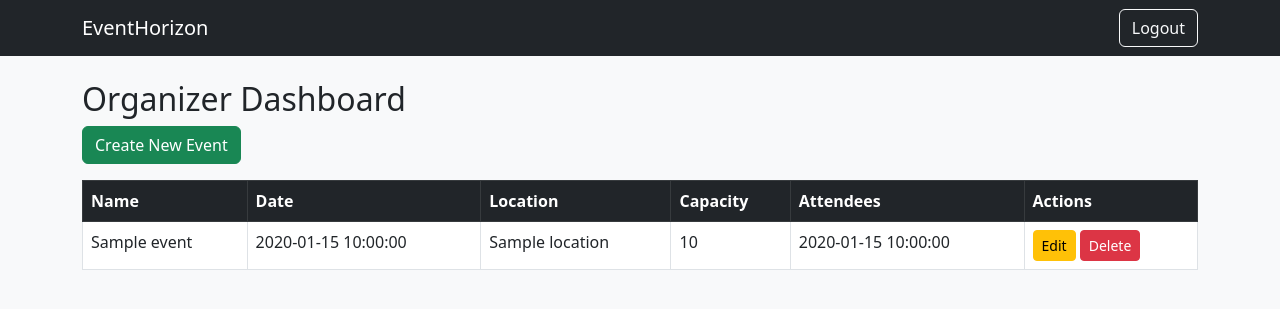
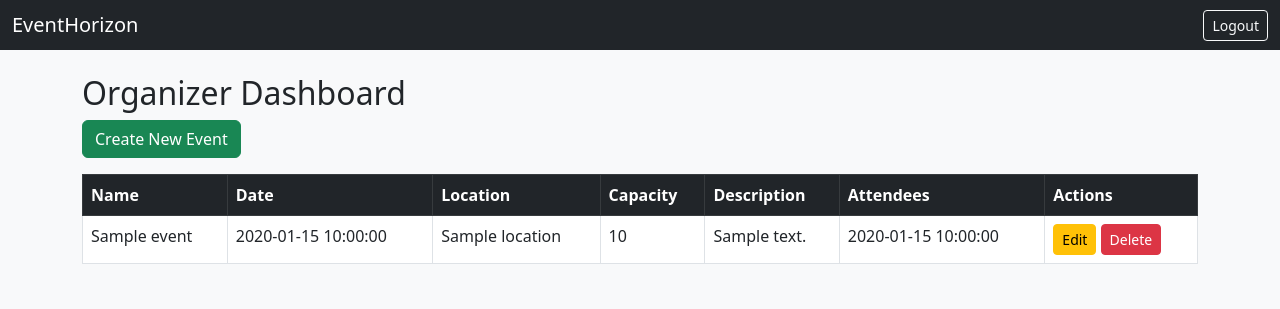
Before and after one commit to frhnahnr/eventportal, a Flask app: template templates/organizer_dashboard.html in a window 1280 px wide. Shown: the top 309 px of the page. Run offline with Flask 3, Linux system fonts and the light colour scheme; the template is opened without the code that fills it: most values are stand-ins (such as "Sample title", 1, 10 or a date in 2020).

Commit message:
Update organizer_dashboard.html

```diff
--- a/templates/organizer_dashboard.html
+++ b/templates/organizer_dashboard.html
@@ -6,24 +6,30 @@
 </head>
 <body class="bg-light">
 
-<!-- Navbar -->
-<nav class="navbar navbar-expand-lg navbar-dark bg-dark">
-    <div class="container">
-        <a class="navbar-brand" href="#">EventHorizon</a>
-        <div class="ms-auto">
-            <a href="/logout" class="btn btn-outline-light">Logout</a>
-        </div>
+<!-- EventHorizon Navbar -->
+<nav class="navbar navbar-dark bg-dark">
+    <div class="container-fluid d-flex justify-content-between align-items-center">
+        <span class="navbar-brand mb-0 h1">EventHorizon</span>
+        <form action="/logout" method="post">
+            <button type="submit" class="btn btn-outline-light btn-sm">Logout</button>
+        </form>
     </div>
 </nav>
 
-<!-- Page Content -->
+<!-- Dashboard Table -->
 <div class="container mt-4">
     <h2>Organizer Dashboard</h2>
     <a href="/add" class="btn btn-success mb-3">Create New Event</a>
     <table class="table table-bordered">
         <thead class="table-dark">
         <tr>
-            <th>Name</th><th>Date</th><th>Location</th><th>Capacity</th><th>Attendees</th><th>Actions</th>
+            <th>Name</th>
+            <th>Date</th>
+            <th>Location</th>
+            <th>Capacity</th>
+            <th>Description</th>
+            <th>Attendees</th>
+            <th>Actions</th>
         </tr>
         </thead>
         <tbody>
@@ -33,6 +39,7 @@
                 <td>{{ event.Date }}</td>
                 <td>{{ event.Location }}</td>
                 <td>{{ event.Capacity }}</td>
+                <td>{{ event.Description }}</td>
                 <td>{{ event.Registered }}</td>
                 <td>
                     <a href="/edit/{{ event.EventID }}" class="btn btn-sm btn-warning">Edit</a>
```
